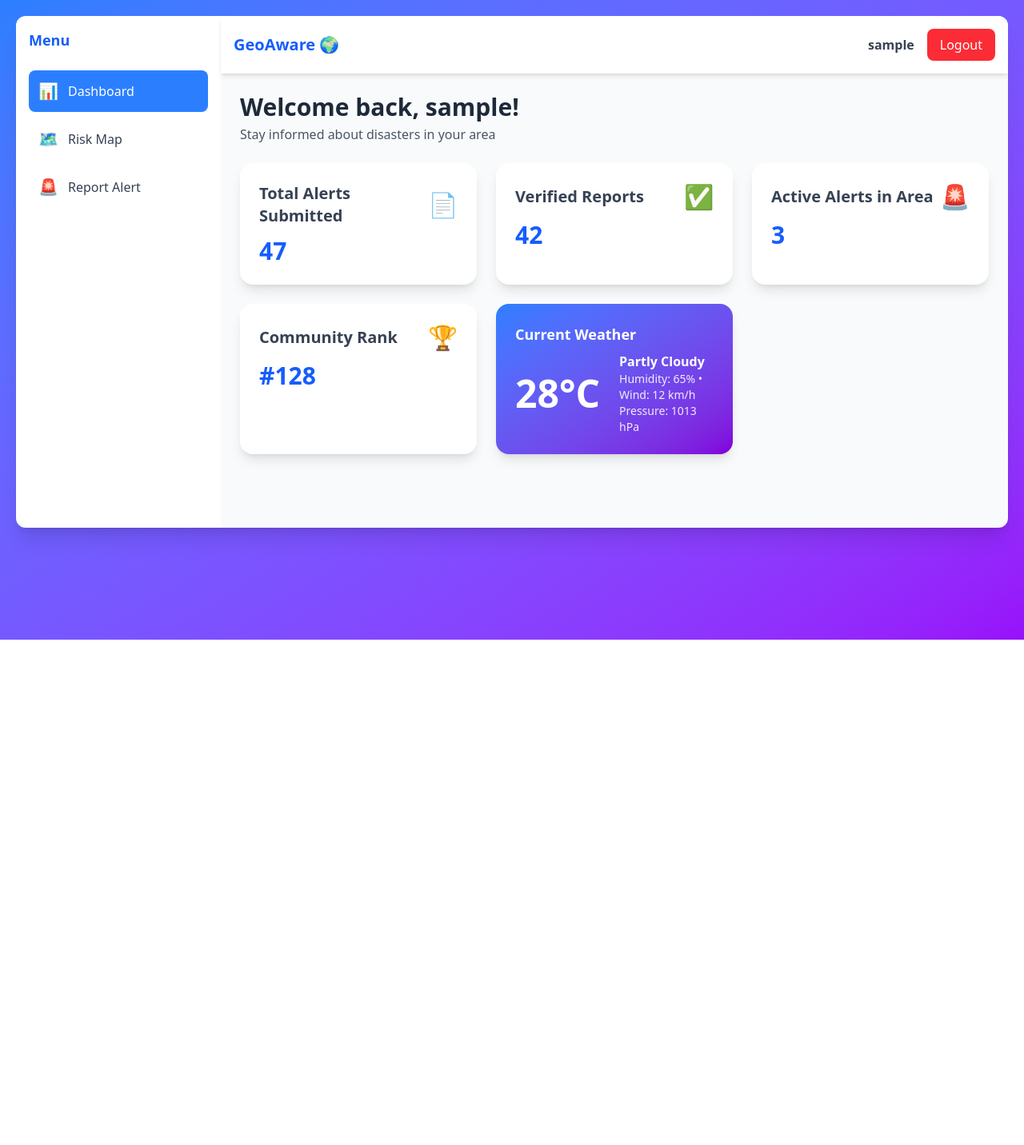
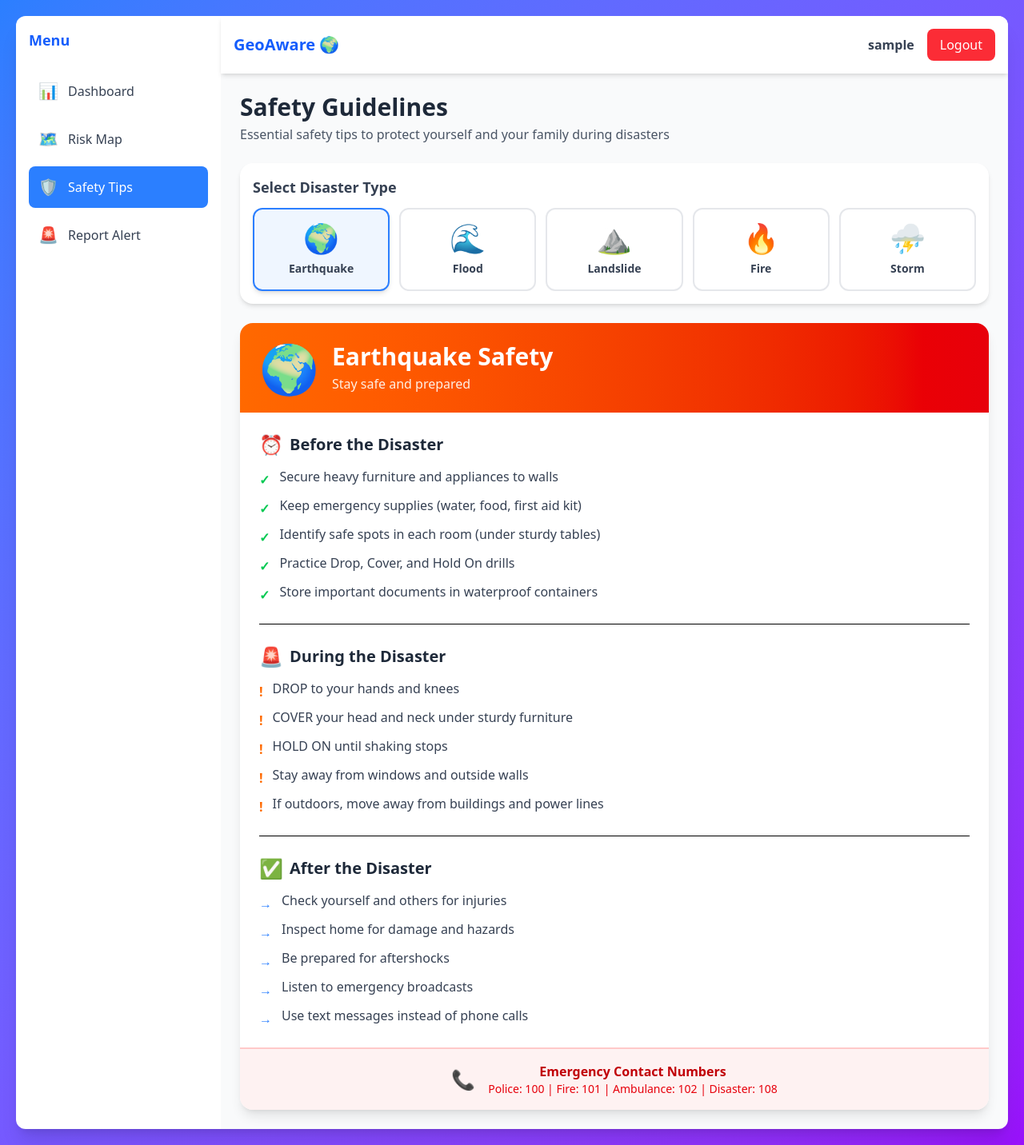
Before and after one commit to Sssaranshhh/GeoAware, a React (Vite) app in the folder frontend/: page /safety in a window 1280 px wide. Before the commit this address led to /dashboard. Shown: the whole page at 80% size. Before the commit the page ends 800 px from the top, so only its background shows below. Built offline with nearby package versions, Linux system fonts and the light colour scheme; sample sign-in values are in the browser's storage.

Commit message:
Safety tips feature added

```diff
--- a/frontend/src/App.jsx
+++ b/frontend/src/App.jsx
@@ -9,6 +9,7 @@ import MapPage from "./pages/MapPage";
 import AlertPage from "./pages/AlertPage";
 import VerifyPage from "./pages/VerifyPage";
 import BroadcastPage from "./pages/BroadcastPage";
+import SafetyPage from "./pages/SafetyPage";
 
 // Layout wrapper for authenticated pages
 import AppLayout from "./components/common/AppLayout";
@@ -50,7 +51,7 @@ const App = () => {
             <Route index element={<Navigate to="/dashboard" replace />} />
             <Route path="dashboard" element={<DashboardPage />} />
             <Route path="map" element={<MapPage />} />
-
+            <Route path="safety" element={<SafetyPage />} />
             {/* User-specific routes */}
             {role === "user" && <Route path="alert" element={<AlertPage />} />}
 
--- a/frontend/src/components/common/Sidebar.jsx
+++ b/frontend/src/components/common/Sidebar.jsx
@@ -18,6 +18,13 @@ const Sidebar = () => {
       icon: "🗺️",
       roles: ["user", "responder", "admin"],
     },
+    {
+      path: "/safety",
+      label: "Safety Tips",
+      icon: "🛡️",
+      roles: ["user", "responder", "admin"],
+    },
+
     { path: "/alert", label: "Report Alert", icon: "🚨", roles: ["user"] },
     {
       path: "/verify",
--- /dev/null
+++ b/frontend/src/pages/SafetyPage.jsx
@@ -0,0 +1,270 @@
+import React, { useState } from "react";
+
+const SafetyPage = () => {
+  const [selectedDisaster, setSelectedDisaster] = useState("earthquake");
+
+  const safetyData = {
+    earthquake: {
+      icon: "🌍",
+      title: "Earthquake Safety",
+      color: "from-orange-500 to-red-600",
+      before: [
+        "Secure heavy furniture and appliances to walls",
+        "Keep emergency supplies (water, food, first aid kit)",
+        "Identify safe spots in each room (under sturdy tables)",
+        "Practice Drop, Cover, and Hold On drills",
+        "Store important documents in waterproof containers",
+      ],
+      during: [
+        "DROP to your hands and knees",
+        "COVER your head and neck under sturdy furniture",
+        "HOLD ON until shaking stops",
+        "Stay away from windows and outside walls",
+        "If outdoors, move away from buildings and power lines",
+      ],
+      after: [
+        "Check yourself and others for injuries",
+        "Inspect home for damage and hazards",
+        "Be prepared for aftershocks",
+        "Listen to emergency broadcasts",
+        "Use text messages instead of phone calls",
+      ],
+    },
+    flood: {
+      icon: "🌊",
+      title: "Flood Safety",
+      color: "from-blue-500 to-cyan-600",
+      before: [
+        "Know your flood risk and evacuation routes",
+        "Keep emergency supplies on higher floors",
+        "Install check valves in plumbing",
+        "Move valuable items to upper floors",
+        "Purchase flood insurance",
+      ],
+      during: [
+        "Evacuate immediately if told to do so",
+        "Move to higher ground",
+        "Never walk, swim, or drive through flood waters",
+        "Avoid contact with floodwater (may be contaminated)",
+        "Turn off utilities if instructed",
+      ],
+      after: [
+        "Return home only when authorities say it is safe",
+        "Avoid floodwater and standing water",
+        "Document damage with photos",
+        "Clean and disinfect everything touched by floodwater",
+        "Watch for damaged electrical wiring",
+      ],
+    },
+    landslide: {
+      icon: "⛰️",
+      title: "Landslide Safety",
+      color: "from-amber-600 to-orange-700",
+      before: [
+        "Learn about landslide warning signs in your area",
+        "Plant ground cover on slopes",
+        "Build retaining walls or plant vegetation",
+        "Develop evacuation plan with family",
+        "Monitor weather reports during heavy rainfall",
+      ],
+      during: [
+        "Evacuate if you suspect danger",
+        "Listen for unusual sounds (trees cracking, boulders knocking)",
+        "Move away from the path of the landslide",
+        "Run perpendicular to the landslide direction",
+        "Alert neighbors if time permits",
+      ],
+      after: [
+        "Stay away from the slide area",
+        "Watch for flooding which may follow",
+        "Check for injured and trapped persons",
+        "Report broken utility lines",
+        "Replant damaged ground as soon as possible",
+      ],
+    },
+    fire: {
+      icon: "🔥",
+      title: "Fire Safety",
+      color: "from-red-500 to-orange-600",
+      before: [
+        "Install smoke alarms on every level",
+        "Create and practice fire escape plan",
+        "Keep fire extinguishers accessible",
+        "Clear brush and vegetation around home",
+        "Store flammable materials properly",
+      ],
+      during: [
+        "Get out immediately - do not stop for belongings",
+        "Stay low to avoid smoke inhalation",
+        "Feel doors before opening (if hot, use alternate route)",
+        "Close doors behind you to slow fire spread",
+        "Call emergency services once safe",
+      ],
+      after: [
+        "Do not return until authorities allow it",
+        "Document damage for insurance",
+        "Discard food exposed to heat or smoke",
+        "Have property professionally cleaned",
+        "Watch for hot spots that could reignite",
+      ],
+    },
+    storm: {
+      icon: "⛈️",
+      title: "Storm Safety",
+      color: "from-gray-600 to-slate-700",
+      before: [
+        "Trim trees and secure loose outdoor items",
+        "Stock emergency supplies (flashlights, batteries)",
+        "Know your shelter location",
+        "Charge all electronic devices",
+        "Fill bathtubs with water for emergency use",
+      ],
+      during: [
+        "Stay indoors away from windows",
+        "Avoid using electrical equipment",
+        "Do not use landline phones during lightning",
+        "Stay in interior rooms on lowest floor",
+        "Monitor weather updates continuously",
+      ],
+      after: [
+        "Stay away from downed power lines",
+        "Avoid standing water (may be electrified)",
+        "Inspect home for damage",
+        "Use flashlights, not candles",
+        "Report outages to utility companies",
+      ],
+    },
+  };
+
+  const disasters = Object.keys(safetyData);
+
+  return (
+    <div>
+      <div className="mb-6">
+        <h1 className="text-3xl font-bold text-gray-800">Safety Guidelines</h1>
+        <p className="text-gray-600 mt-1">
+          Essential safety tips to protect yourself and your family during
+          disasters
+        </p>
+      </div>
+
+      <div className="bg-white p-4 rounded-2xl shadow-md mb-6">
+        <h2 className="text-lg font-semibold text-gray-700 mb-3">
+          Select Disaster Type
+        </h2>
+        <div className="grid grid-cols-2 md:grid-cols-5 gap-3">
+          {disasters.map((disaster) => (
+            <button
+              key={disaster}
+              onClick={() => setSelectedDisaster(disaster)}
+              className={`p-4 rounded-xl border-2 transition transform hover:scale-105 ${
+                selectedDisaster === disaster
+                  ? "border-blue-500 bg-blue-50 shadow-md"
+                  : "border-gray-200 bg-white hover:border-blue-300"
+              }`}
+            >
+              <div className="text-4xl mb-2">{safetyData[disaster].icon}</div>
+              <div className="text-sm font-semibold text-gray-700 capitalize">
+                {disaster}
+              </div>
+            </button>
+          ))}
+        </div>
+      </div>
+
+      <div className="bg-white rounded-2xl shadow-lg overflow-hidden">
+        <div
+          className={`bg-gradient-to-r ${safetyData[selectedDisaster].color} p-6 text-white`}
+        >
+          <div className="flex items-center gap-4">
+            <div className="text-6xl">{safetyData[selectedDisaster].icon}</div>
+            <div>
+              <h2 className="text-3xl font-bold">
+                {safetyData[selectedDisaster].title}
+              </h2>
+              <p className="text-white/90 mt-1">Stay safe and prepared</p>
+            </div>
+          </div>
+        </div>
+
+        <div className="p-6 space-y-6">
+          <div>
+            <div className="flex items-center gap-2 mb-3">
+              <span className="text-2xl">⏰</span>
+              <h3 className="text-xl font-bold text-gray-800">
+                Before the Disaster
+              </h3>
+            </div>
+            <ul className="space-y-2">
+              {safetyData[selectedDisaster].before.map((tip, index) => (
+                <li
+                  key={index}
+                  className="flex items-start gap-3 text-gray-700"
+                >
+                  <span className="text-green-500 font-bold mt-1">✓</span>
+                  <span>{tip}</span>
+                </li>
+              ))}
+            </ul>
+          </div>
+
+          <div className="border-t pt-6">
+            <div className="flex items-center gap-2 mb-3">
+              <span className="text-2xl">🚨</span>
+              <h3 className="text-xl font-bold text-gray-800">
+                During the Disaster
+              </h3>
+            </div>
+            <ul className="space-y-2">
+              {safetyData[selectedDisaster].during.map((tip, index) => (
+                <li
+                  key={index}
+                  className="flex items-start gap-3 text-gray-700"
+                >
+                  <span className="text-orange-500 font-bold mt-1">!</span>
+                  <span>{tip}</span>
+                </li>
+              ))}
+            </ul>
+          </div>
+
+          <div className="border-t pt-6">
+            <div className="flex items-center gap-2 mb-3">
+              <span className="text-2xl">✅</span>
+              <h3 className="text-xl font-bold text-gray-800">
+                After the Disaster
+              </h3>
+            </div>
+            <ul className="space-y-2">
+              {safetyData[selectedDisaster].after.map((tip, index) => (
+                <li
+                  key={index}
+                  className="flex items-start gap-3 text-gray-700"
+                >
+                  <span className="text-blue-500 font-bold mt-1">→</span>
+                  <span>{tip}</span>
+                </li>
+              ))}
+            </ul>
+          </div>
+        </div>
+
+        <div className="bg-red-50 border-t-2 border-red-200 p-4">
+          <div className="flex items-center justify-center gap-4">
+            <span className="text-2xl">📞</span>
+            <div className="text-center">
+              <p className="font-bold text-red-700">
+                Emergency Contact Numbers
+              </p>
+              <p className="text-sm text-red-600">
+                Police: 100 | Fire: 101 | Ambulance: 102 | Disaster: 108
+              </p>
+            </div>
+          </div>
+        </div>
+      </div>
+    </div>
+  );
+};
+
+export default SafetyPage;
```
